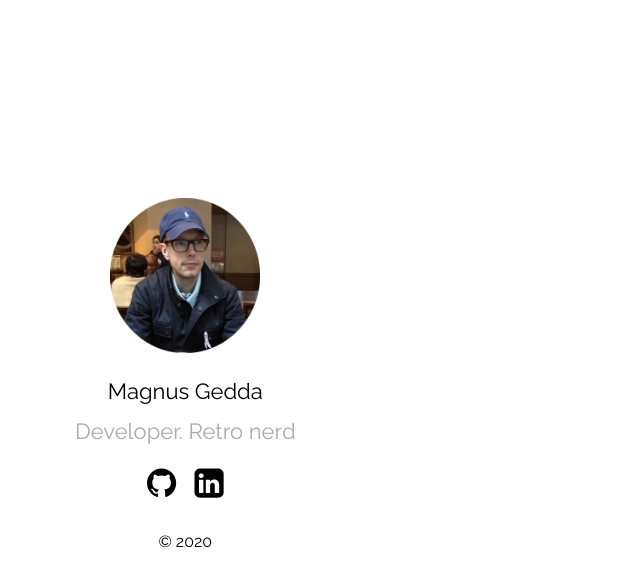
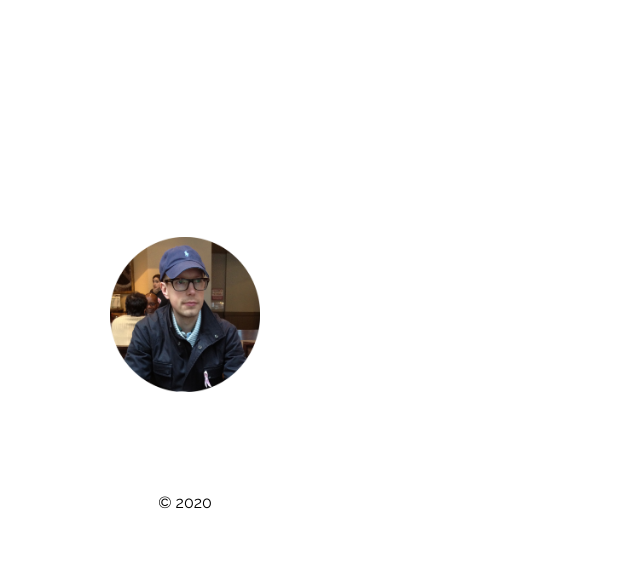
Before and after one commit to mgedda/mgedda.github.io, a Jekyll site: the page built from index.md, in a window 1280 px wide. Shown: the top 587 px of the page, without its empty margins (0-640 px from the left). Built offline with Jekyll 4.4.1, drawn with Linux system fonts in a browser that asks for light colours; part of the change alters nothing that is shown.

Commit message:
Update _config.yml
Disable page

```diff
--- a/_config.yml
+++ b/_config.yml
@@ -1,30 +1,30 @@
-title: Gedda's Tech Blog
-author: GitHub User
-email: tech-blog@gedda.se
-description: > # this means to ignore newlines until "show_exerpts:"
-  Small-time tech blog.
-show_excerpts: true # set to true to show excerpts on the homepage
+#title: Gedda's Tech Blog
+#author: GitHub User
+#email: tech-blog@gedda.se
+#description: > # this means to ignore newlines until "show_exerpts:"
+#  Small-time tech blog.
+#show_excerpts: true # set to true to show excerpts on the homepage
 
 # Minima date format
 # refer to http://shopify.github.io/liquid/filters/date/ if you want to customize this
-sass:
-  sass_dir: _sass
-plainwhite:
-  name: Magnus Gedda
-  tagline: Developer. Retro nerd
-  date_format: "%b %-d, %Y"
-  sitemap: true # set to true to generate sitemap.xml content
+#sass:
+#  sass_dir: _sass
+#plainwhite:
+#  name: Magnus Gedda
+#  tagline: Developer. Retro nerd
+#  date_format: "%b %-d, %Y"
+#  sitemap: true # set to true to generate sitemap.xml content
 
   # generate social links in footer
-  social_links:
+#  social_links:
     # twitter: gedda
-    github:  mgedda
-    linkedIn: in/gedda
+#    github:  mgedda
+#    linkedIn: in/gedda
     rss: rss
     # dribbble: jekyll
     # facebook: jekyll
     # flickr:   jekyll
-    instagram: retroswe
+#    instagram: retroswe
     # linkedin: jekyll
     # pinterest: jekyll
     # youtube: jekyll
@@ -47,8 +47,8 @@ plainwhite:
 # - about.md
 
 # Build settings
-theme: plainwhite
+#theme: plainwhite
 
-plugins:
-  - jekyll-seo-tag
+#plugins:
+#  - jekyll-seo-tag
 #  - jekyll-feed
```
